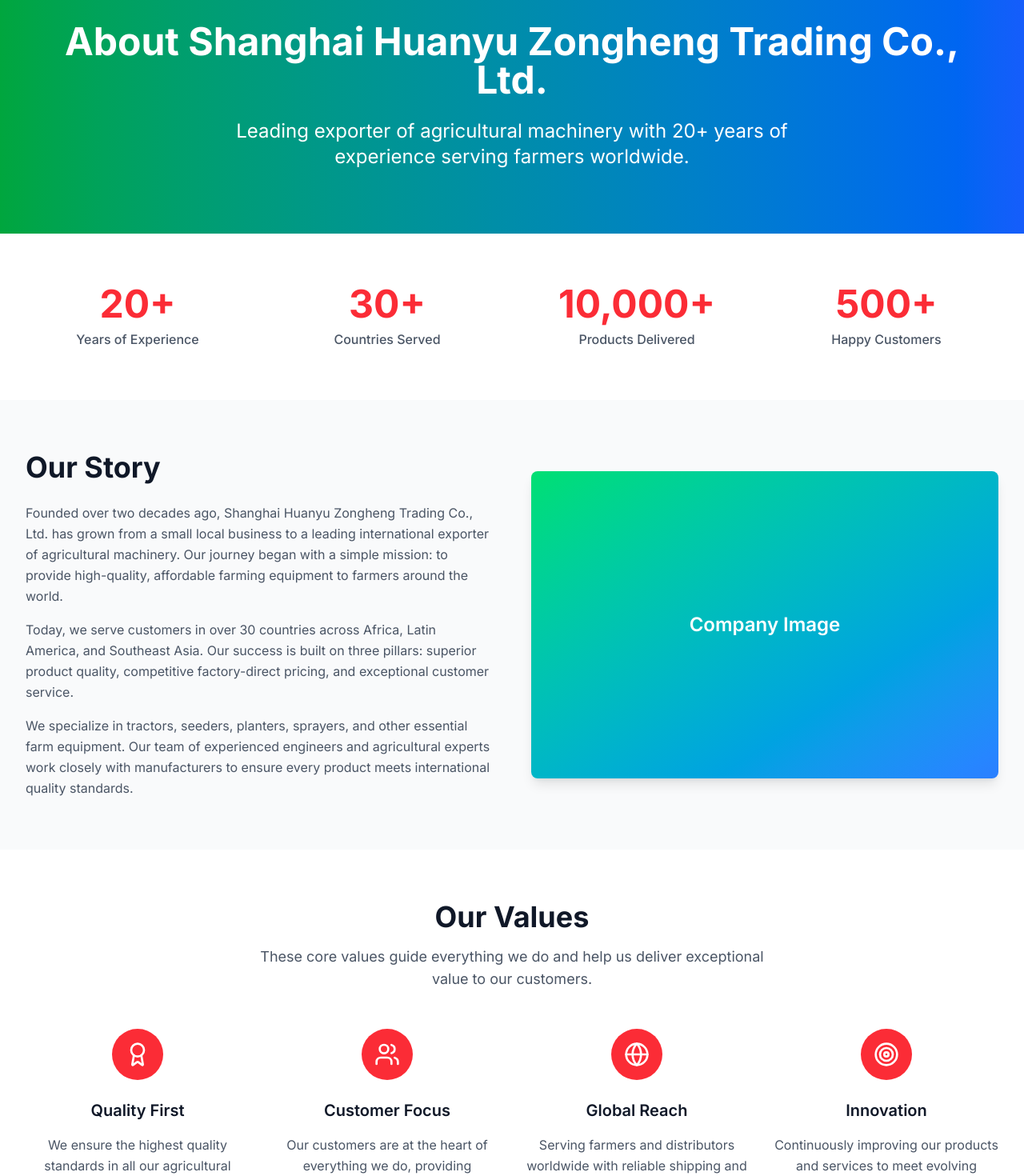
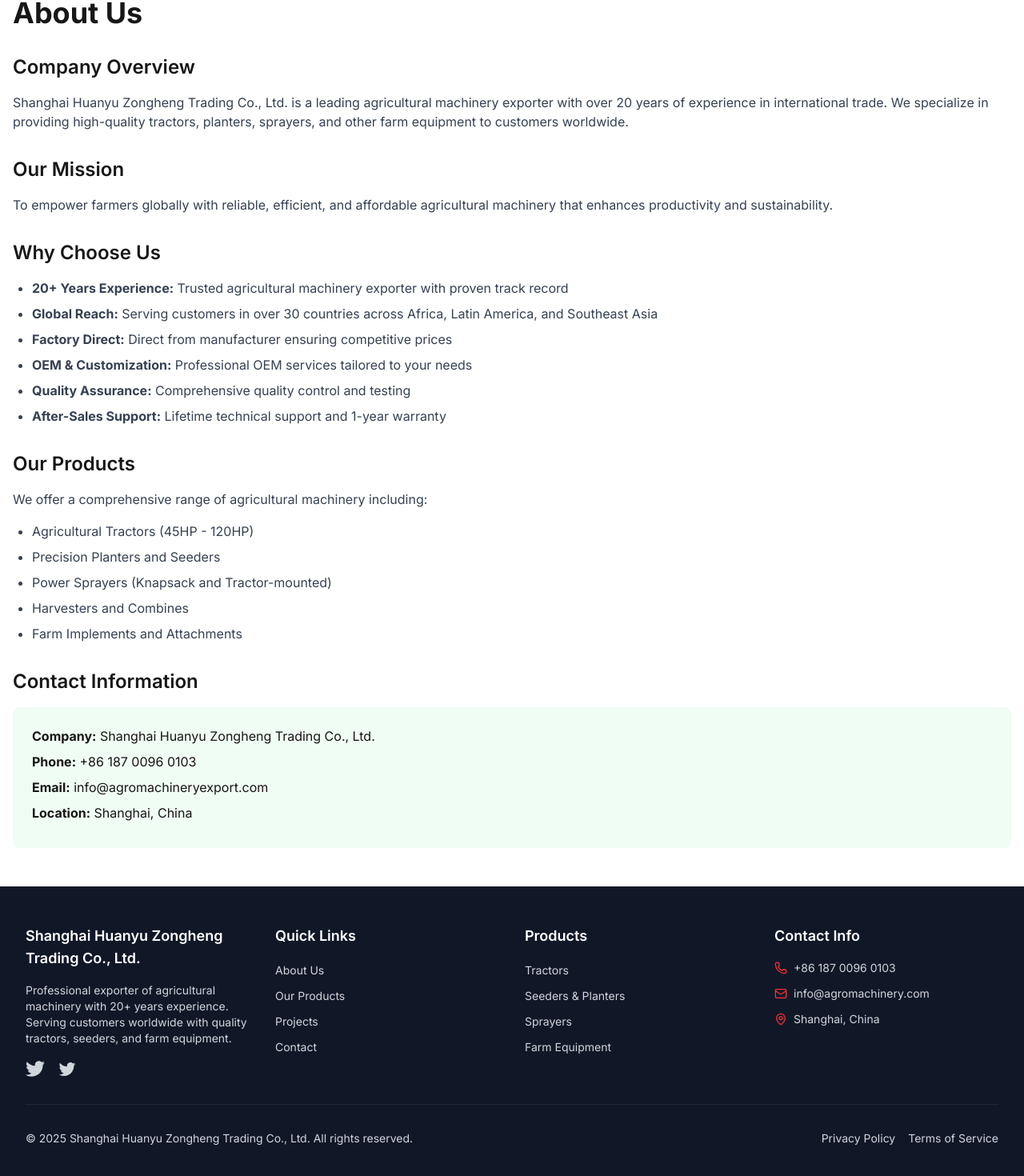
Before and after one commit to ruifengzhaomail/agromachineryexport.com, a Next.js app: page /about in a window 1280 px wide. Shown: the part 128-1598 px from the top of the page at 80% size. Built offline with nearby package versions, Linux system fonts and the light colour scheme.

Commit message:
Update page.tsx

```diff
--- a/src/app/about/page.tsx
+++ b/src/app/about/page.tsx
@@ -1,149 +1,86 @@
-import { Award, Users, Globe, Target } from 'lucide-react'
+import { Metadata } from 'next'
+
+export const metadata: Metadata = {
+  title: 'About Us - 20+ Years Agricultural Machinery Export Experience',
+  description: 'Shanghai Huanyu Zongheng Trading Co., Ltd. is a leading agricultural machinery exporter with 20+ years experience. We serve over 30 countries across Africa, Latin America, and Southeast Asia with factory-direct tractors, planters, and sprayers.',
+  keywords: ['agricultural machinery exporter', 'farm equipment manufacturer China', 'tractor supplier', 'OEM farm machinery', 'Shanghai trading company'],
+  openGraph: {
+    title: 'About Agro Machinery Export - 20+ Years Experience',
+    description: 'Leading agricultural machinery exporter serving 30+ countries',
+    url: 'https://www.agromachineryexport.com/about',
+    images: [{
+      url: '/images/hero/slide2.jpg',
+      width: 1200,
+      height: 630,
+    }],
+  },
+}
 
 export default function AboutPage() {
-  const stats = [
-    { label: 'Years of Experience', value: '20+' },
-    { label: 'Countries Served', value: '30+' },
-    { label: 'Products Delivered', value: '10,000+' },
-    { label: 'Happy Customers', value: '500+' },
-  ]
+  return (
+    <div className="container mx-auto px-4 py-12">
+      <script
+        type="application/ld+json"
+        dangerouslySetInnerHTML={{
+          __html: JSON.stringify({
+            "@context": "https://schema.org",
+            "@type": "AboutPage",
+            "name": "About Agro Machinery Export",
+            "description": "Information about Shanghai Huanyu Zongheng Trading Co., Ltd., a leading agricultural machinery exporter",
+            "mainEntity": {
+              "@type": "Organization",
+              "name": "Shanghai Huanyu Zongheng Trading Co., Ltd.",
+              "foundingDate": "2003",
+              "numberOfEmployees": "50+",
+              "description": "Professional agricultural machinery exporter with 20+ years experience"
+            }
+          })
+        }}
+      />
 
-  const values = [
-    {
-      icon: Award,
-      title: 'Quality First',
-      description: 'We ensure the highest quality standards in all our agricultural machinery products.'
-    },
-    {
-      icon: Users,
-      title: 'Customer Focus',
-      description: 'Our customers are at the heart of everything we do, providing personalized service and support.'
-    },
-    {
-      icon: Globe,
-      title: 'Global Reach',
-      description: 'Serving farmers and distributors worldwide with reliable shipping and logistics.'
-    },
-    {
-      icon: Target,
-      title: 'Innovation',
-      description: 'Continuously improving our products and services to meet evolving market needs.'
-    }
-  ]
+      <h1 className="text-4xl font-bold mb-6">About Us</h1>
 
-  return (
-    <div className="min-h-screen">
-      {/* Hero Section */}
-      <section className="bg-gradient-to-r from-green-600 to-blue-600 text-white py-20">
-        <div className="max-w-7xl mx-auto px-4 sm:px-6 lg:px-8">
-          <div className="text-center">
-            <h1 className="text-4xl md:text-5xl font-bold mb-6">
-              About Shanghai Huanyu Zongheng Trading Co., Ltd.
-            </h1>
-            <p className="text-xl md:text-2xl max-w-3xl mx-auto">
-              Leading exporter of agricultural machinery with 20+ years of experience serving farmers worldwide.
-            </p>
-          </div>
+      <div className="prose max-w-none">
+        <h2 className="text-2xl font-semibold mt-8 mb-4">Company Overview</h2>
+        <p className="text-gray-700 mb-4">
+          Shanghai Huanyu Zongheng Trading Co., Ltd. is a leading agricultural machinery exporter with over 20 years of experience in international trade. We specialize in providing high-quality tractors, planters, sprayers, and other farm equipment to customers worldwide.
+        </p>
+
+        <h2 className="text-2xl font-semibold mt-8 mb-4">Our Mission</h2>
+        <p className="text-gray-700 mb-4">
+          To empower farmers globally with reliable, efficient, and affordable agricultural machinery that enhances productivity and sustainability.
+        </p>
+
+        <h2 className="text-2xl font-semibold mt-8 mb-4">Why Choose Us</h2>
+        <ul className="list-disc pl-6 mb-6 text-gray-700 space-y-2">
+          <li><strong>20+ Years Experience:</strong> Trusted agricultural machinery exporter with proven track record</li>
+          <li><strong>Global Reach:</strong> Serving customers in over 30 countries across Africa, Latin America, and Southeast Asia</li>
+          <li><strong>Factory Direct:</strong> Direct from manufacturer ensuring competitive prices</li>
+          <li><strong>OEM & Customization:</strong> Professional OEM services tailored to your needs</li>
+          <li><strong>Quality Assurance:</strong> Comprehensive quality control and testing</li>
+          <li><strong>After-Sales Support:</strong> Lifetime technical support and 1-year warranty</li>
+        </ul>
+
+        <h2 className="text-2xl font-semibold mt-8 mb-4">Our Products</h2>
+        <p className="text-gray-700 mb-4">
+          We offer a comprehensive range of agricultural machinery including:
+        </p>
+        <ul className="list-disc pl-6 mb-6 text-gray-700 space-y-2">
+          <li>Agricultural Tractors (45HP - 120HP)</li>
+          <li>Precision Planters and Seeders</li>
+          <li>Power Sprayers (Knapsack and Tractor-mounted)</li>
+          <li>Harvesters and Combines</li>
+          <li>Farm Implements and Attachments</li>
+        </ul>
+
+        <h2 className="text-2xl font-semibold mt-8 mb-4">Contact Information</h2>
+        <div className="bg-green-50 p-6 rounded-lg">
+          <p className="mb-2"><strong>Company:</strong> Shanghai Huanyu Zongheng Trading Co., Ltd.</p>
+          <p className="mb-2"><strong>Phone:</strong> +86 187 0096 0103</p>
+          <p className="mb-2"><strong>Email:</strong> info@agromachineryexport.com</p>
+          <p className="mb-2"><strong>Location:</strong> Shanghai, China</p>
         </div>
-      </section>
-
-      {/* Stats Section */}
-      <section className="py-16 bg-white">
-        <div className="max-w-7xl mx-auto px-4 sm:px-6 lg:px-8">
-          <div className="grid grid-cols-2 md:grid-cols-4 gap-8">
-            {stats.map((stat, index) => (
-              <div key={index} className="text-center">
-                <div className="text-4xl md:text-5xl font-bold text-red-500 mb-2">
-                  {stat.value}
-                </div>
-                <div className="text-gray-600 font-medium">
-                  {stat.label}
-                </div>
-              </div>
-            ))}
-          </div>
-        </div>
-      </section>
-
-      {/* Company Story */}
-      <section className="py-16 bg-gray-50">
-        <div className="max-w-7xl mx-auto px-4 sm:px-6 lg:px-8">
-          <div className="grid grid-cols-1 lg:grid-cols-2 gap-12 items-center">
-            <div>
-              <h2 className="text-3xl md:text-4xl font-bold text-gray-900 mb-6">
-                Our Story
-              </h2>
-              <div className="space-y-4 text-gray-600 leading-relaxed">
-                <p>
-                  Founded over two decades ago, Shanghai Huanyu Zongheng Trading Co., Ltd. has grown from a small local business to a leading international exporter of agricultural machinery. Our journey began with a simple mission: to provide high-quality, affordable farming equipment to farmers around the world.
-                </p>
-                <p>
-                  Today, we serve customers in over 30 countries across Africa, Latin America, and Southeast Asia. Our success is built on three pillars: superior product quality, competitive factory-direct pricing, and exceptional customer service.
-                </p>
-                <p>
-                  We specialize in tractors, seeders, planters, sprayers, and other essential farm equipment. Our team of experienced engineers and agricultural experts work closely with manufacturers to ensure every product meets international quality standards.
-                </p>
-              </div>
-            </div>
-            <div className="bg-gradient-to-br from-green-400 to-blue-500 h-96 rounded-lg shadow-lg">
-              {/* Placeholder for company image */}
-              <div className="h-full flex items-center justify-center text-white text-2xl font-semibold">
-                Company Image
-              </div>
-            </div>
-          </div>
-        </div>
-      </section>
-
-      {/* Our Values */}
-      <section className="py-16 bg-white">
-        <div className="max-w-7xl mx-auto px-4 sm:px-6 lg:px-8">
-          <div className="text-center mb-12">
-            <h2 className="text-3xl md:text-4xl font-bold text-gray-900 mb-4">
-              Our Values
-            </h2>
-            <p className="text-lg text-gray-600 max-w-2xl mx-auto">
-              These core values guide everything we do and help us deliver exceptional value to our customers.
-            </p>
-          </div>
-
-          <div className="grid grid-cols-1 md:grid-cols-2 lg:grid-cols-4 gap-8">
-            {values.map((value, index) => (
-              <div key={index} className="text-center">
-                <div className="inline-flex items-center justify-center w-16 h-16 bg-red-500 text-white rounded-full mb-6">
-                  <value.icon className="h-8 w-8" />
-                </div>
-                <h3 className="text-xl font-semibold text-gray-900 mb-4">
-                  {value.title}
-                </h3>
-                <p className="text-gray-600 leading-relaxed">
-                  {value.description}
-                </p>
-              </div>
-            ))}
-          </div>
-        </div>
-      </section>
-
-      {/* Mission & Vision */}
-      <section className="py-16 bg-gray-50">
-        <div className="max-w-7xl mx-auto px-4 sm:px-6 lg:px-8">
-          <div className="grid grid-cols-1 md:grid-cols-2 gap-12">
-            <div className="bg-white p-8 rounded-lg shadow-md">
-              <h3 className="text-2xl font-bold text-gray-900 mb-4">Our Mission</h3>
-              <p className="text-gray-600 leading-relaxed">
-                To empower farmers worldwide with high-quality, affordable agricultural machinery that increases productivity, reduces labor costs, and contributes to global food security. We are committed to building long-term partnerships with our customers through exceptional service and continuous innovation.
-              </p>
-            </div>
-            <div className="bg-white p-8 rounded-lg shadow-md">
-              <h3 className="text-2xl font-bold text-gray-900 mb-4">Our Vision</h3>
-              <p className="text-gray-600 leading-relaxed">
-                To be the most trusted global partner for agricultural machinery export, recognized for our quality products, competitive pricing, and outstanding customer service. We envision a world where farmers have access to the best tools and technology to feed the growing global population.
-              </p>
-            </div>
-          </div>
-        </div>
-      </section>
+      </div>
     </div>
   )
 }
```
